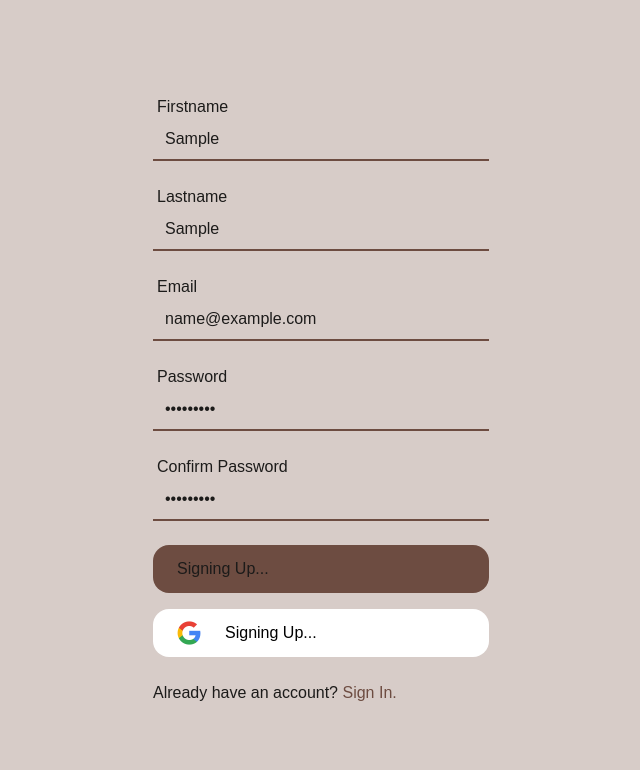
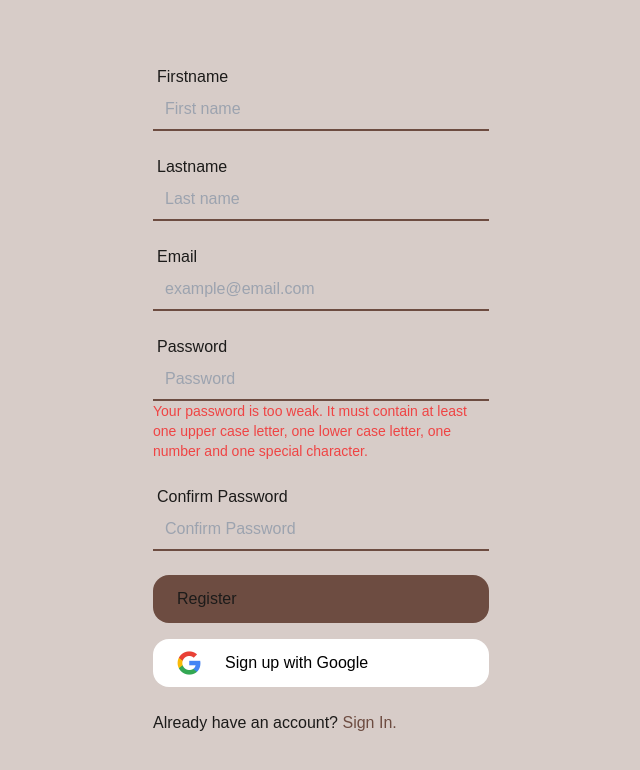
Before and after one commit to pauloo0/poop-tracker, a Next.js app: page /register in a window 1280 px wide. Both pictures are taken after typing "Sample", "Sample", "name@example.com", "Sample123", "Sample123" into the empty fields and a click on the button "Register". Shown: the top 770 px of the page, without its empty margins (319-959 px from the left). Built offline with nearby package versions, Linux system fonts and the light colour scheme; no server answers.

Commit message:
Implement zod validation on register form page

```diff
--- a/app/(auth)/register/actions.ts
+++ b/app/(auth)/register/actions.ts
@@ -4,6 +4,8 @@ import { db, auth } from '@/app/lib/firebase'
 import { User } from '@/app/lib/types'
 import { createUserWithEmailAndPassword } from 'firebase/auth'
 import { doc, setDoc } from 'firebase/firestore'
+import { newUserSchema } from '@/app/lib/zod'
+import { z } from 'zod'
 
 export async function completeUserRegistration(user: User) {
   try {
@@ -23,17 +25,13 @@ export async function createUserEmailPassword(formData: FormData) {
     confirm_password: formData.get('confirm_password') as string,
   }
 
-  // Basic password validation
-  // TODO - Validate formData with zod
-  if (newUser.password !== newUser.confirm_password) {
-    throw new Error('Passwords do not match.')
-  }
+  try {
+    const validatedData = newUserSchema.parse(newUser)
 
-  try {
     const userCredential = await createUserWithEmailAndPassword(
       auth,
-      newUser.email,
-      newUser.password
+      validatedData.email,
+      validatedData.password
     )
     const user = userCredential.user
 
@@ -47,6 +45,10 @@ export async function createUserEmailPassword(formData: FormData) {
 
     await completeUserRegistration(userData)
   } catch (error) {
+    if (error instanceof z.ZodError) {
+      return { errors: error.flatten().fieldErrors }
+    }
+
     console.error('Error in createUserEmailPassword: ', error)
     throw error
   }
--- a/app/(auth)/register/page.tsx
+++ b/app/(auth)/register/page.tsx
@@ -5,12 +5,12 @@ import Image from 'next/image'
 import Link from 'next/link'
 import { useRouter } from 'next/navigation'
 import { useState, useTransition } from 'react'
-
 import { createUserEmailPassword } from './actions'
 import { signInWithPopup } from 'firebase/auth'
 import { auth } from '@/app/lib/firebase'
 import { googleProvider } from '@/app/lib/firebase'
 import { completeUserRegistration } from './actions'
+import { RegisterFormErrors } from '@/app/lib/types'
 
 async function createUserGoogle() {
   try {
@@ -39,19 +39,27 @@ export default function Register() {
   const router = useRouter()
 
   const [isPending, startTransition] = useTransition()
-  const [error, setError] = useState<string | null>(null)
+  const [errors, setErrors] = useState<RegisterFormErrors | null>(null)
 
   const handleEmailSubmit = (formData: FormData) => {
     startTransition(async () => {
       try {
-        await createUserEmailPassword(formData)
-        router.push('/dashboard')
+        const result = await createUserEmailPassword(formData)
+
+        if (result && 'errors' in result) {
+          setErrors(result.errors as RegisterFormErrors)
+        } else {
+          setErrors(null)
+          router.push('/dashboard')
+        }
       } catch (error) {
-        setError(
-          error instanceof Error
-            ? error.message
-            : 'Failed to sign up with email/password.'
-        )
+        setErrors({
+          general: [
+            error instanceof Error
+              ? error.message
+              : 'Failed to sign up with email/password.',
+          ],
+        })
       }
     })
   }
@@ -62,11 +70,13 @@ export default function Register() {
         await createUserGoogle()
         router.push('/dashboard')
       } catch (error) {
-        setError(
-          error instanceof Error
-            ? error.message
-            : 'Failed to sign up with Google.'
-        )
+        setErrors({
+          general: [
+            error instanceof Error
+              ? error.message
+              : 'Failed to sign up with email/password.',
+          ],
+        })
       }
     })
   }
@@ -74,7 +84,7 @@ export default function Register() {
   return (
     <Form
       action={handleEmailSubmit}
-      className='flex flex-col gap-6 w-full sm:w-96 p-6'
+      className='flex flex-col w-full gap-6 p-6 sm:w-96'
     >
       <div className={input_group}>
         <label htmlFor='firstname' className={input_group_label}>
@@ -87,6 +97,9 @@ export default function Register() {
           placeholder='First name'
           className={input_group_input}
         />
+        {errors?.firstname && (
+          <p className='text-sm text-red-500'>{errors.firstname[0]}</p>
+        )}
       </div>
       <div className={input_group}>
         <label htmlFor='lastname' className={input_group_label}>
@@ -99,6 +112,9 @@ export default function Register() {
           placeholder='Last name'
           className={input_group_input}
         />
+        {errors?.lastname && (
+          <p className='text-sm text-red-500'>{errors.lastname[0]}</p>
+        )}
       </div>
       <div className={input_group}>
         <label htmlFor='email' className={input_group_label}>
@@ -111,6 +127,9 @@ export default function Register() {
           placeholder='example@email.com'
           className={input_group_input}
         />
+        {errors?.email && (
+          <p className='text-sm text-red-500'>{errors.email[0]}</p>
+        )}
       </div>
       <div className={input_group}>
         <label htmlFor='password' className={input_group_label}>
@@ -120,9 +139,12 @@ export default function Register() {
           type='password'
           id='password'
           name='password'
-          placeholder='First name'
+          placeholder='Password'
           className={input_group_input}
         />
+        {errors?.password && (
+          <p className='text-sm text-red-500'>{errors.password[0]}</p>
+        )}
       </div>
       <div className={input_group}>
         <label htmlFor='confirm_password' className={input_group_label}>
@@ -135,25 +157,30 @@ export default function Register() {
           placeholder='Confirm Password'
           className={input_group_input}
         />
+        {errors?.confirm_password && (
+          <p className='text-sm text-red-500'>{errors.confirm_password[0]}</p>
+        )}
       </div>
       <div className='flex flex-col gap-4'>
         <button
           type='submit'
           disabled={isPending}
-          className='bg-primary text-foreground py-3 px-6 rounded-2xl flex flex-row items-center justify-start gap-6'
+          className='flex flex-row items-center justify-start gap-6 px-6 py-3 bg-primary text-foreground rounded-2xl'
         >
           {isPending ? 'Signing Up...' : 'Register'}
         </button>
         <button
           disabled={isPending}
           onClick={handleGoogleSignUp}
-          className='bg-white text-black py-3 px-6 rounded-2xl flex flex-row items-center justify-start gap-6'
+          className='flex flex-row items-center justify-start gap-6 px-6 py-3 text-black bg-white rounded-2xl'
         >
           <Image src='/google-logo.webp' alt='' width={24} height={24} />
           {isPending ? 'Signing Up...' : 'Sign up with Google'}
         </button>
       </div>
-      {error && <p className='text-error text-center'>{error}</p>}
+      {errors?.general && (
+        <p className='text-sm text-red-500'>{errors.general[0]}</p>
+      )}
       <p>
         {`Already have an account? `}{' '}
         <Link className='text-primary hover:underline' href={`/login`}>
--- /dev/null
+++ b/app/lib/zod.ts
@@ -0,0 +1,28 @@
+import { z } from 'zod'
+
+const passwordRegex =
+  /^(?=.*[a-z])(?=.*[A-Z])(?=.*\d)(?=.*[@$!%*?&])[A-Za-z\d@$!%*?&]{8,}$/
+
+export const newUserSchema = z
+  .object({
+    firstname: z.string().min(1, { message: 'This field is required' }),
+    lastname: z.string().min(1, { message: 'This field is required' }),
+    email: z
+      .string()
+      .min(1, { message: 'This field is required' })
+      .email({ message: 'This is not a valid email.' }),
+    password: z
+      .string()
+      .min(6, { message: 'Your password is too short.' })
+      .regex(passwordRegex, {
+        message:
+          'Your password is too weak. It must contain at least one upper case letter, one lower case letter, one number and one special character.',
+      }),
+    confirm_password: z
+      .string()
+      .min(6, { message: 'Your password is too short.' }),
+  })
+  .refine((data) => data.password === data.confirm_password, {
+    message: 'Passwords do not match.',
+    path: ['confirm_password'],
+  })
```
Also changed, not shown: app/lib/types.ts (+9 -0 lines).
